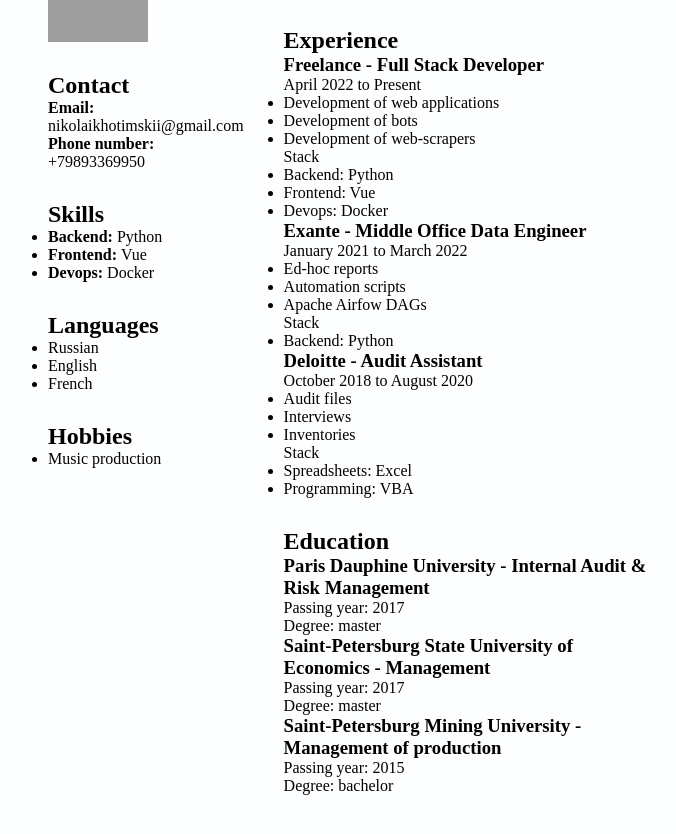
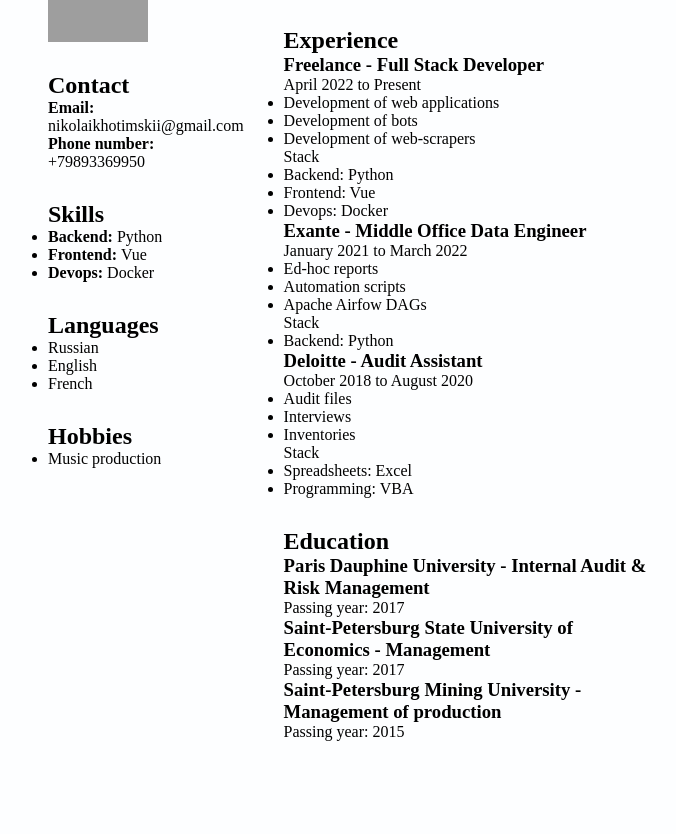
Before and after one commit to nkhotimskii/nkhotimskii.github.io, a plain HTML site: page index.html in a window 1280 px wide. Shown: the part 78-912 px from the top of the page, without its empty margins (292-968 px from the left). After the commit the page ends 869 px from the top, so only its background shows below. Drawn offline with Linux system fonts and the light colour scheme; grey boxes are pictures that could not be loaded.

Commit message:
Degree info removed

```diff
--- a/index.html
+++ b/index.html
@@ -139,13 +139,10 @@
 				<h2>Education</h2>
 				<h3>Paris Dauphine University - Internal Audit & Risk Management</h3>
 				<p>Passing year: 2017</p>
-				<p>Degree: master</p>
 				<h3>Saint-Petersburg State University of Economics - Management</h3>
 				<p>Passing year: 2017</p>
-				<p>Degree: master</p>
 				<h3>Saint-Petersburg Mining University - Management of production</h3>
 				<p>Passing year: 2015</p>
-				<p>Degree: bachelor</p>
 			</div>
 		</div>
 	</div>
```
